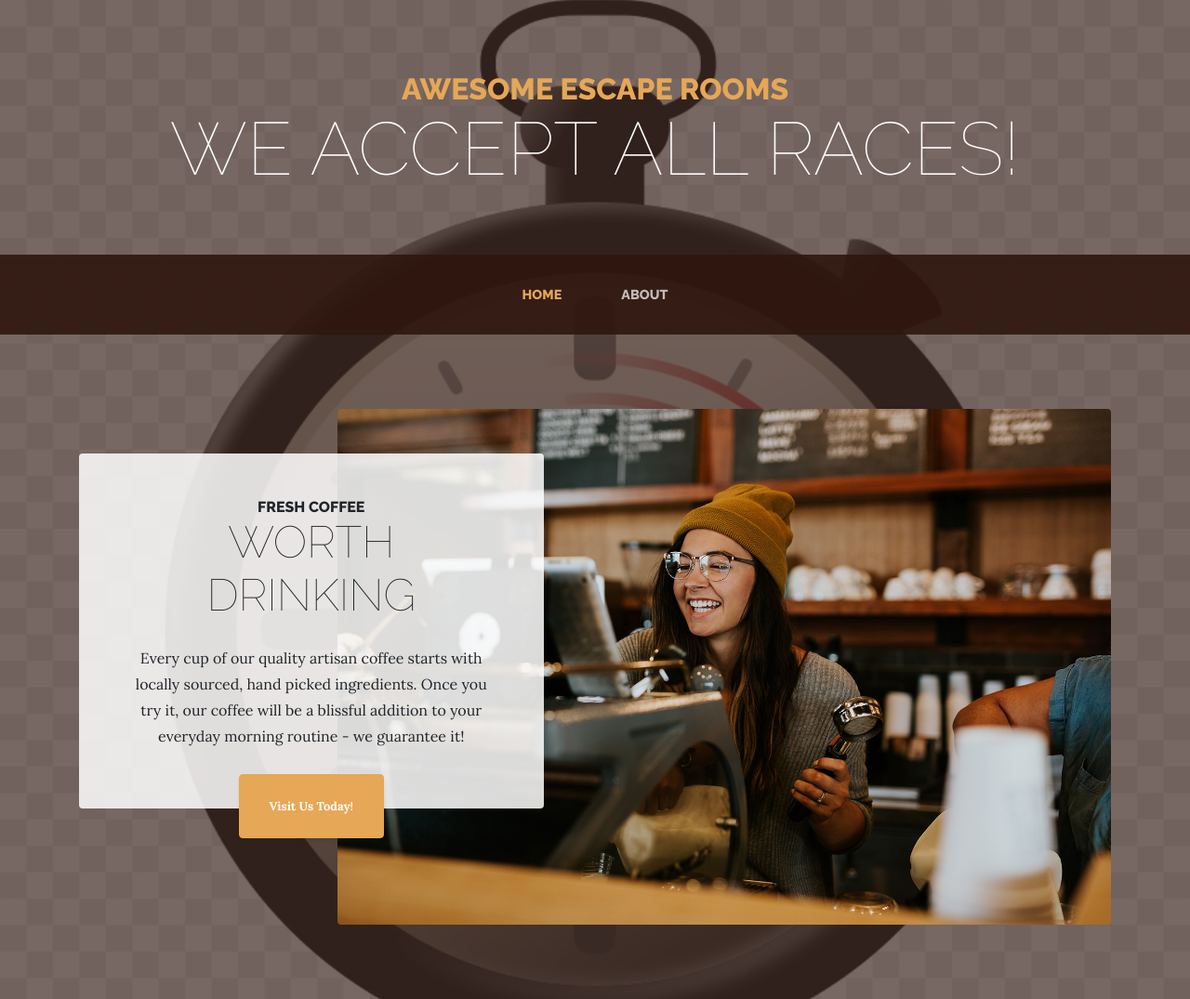
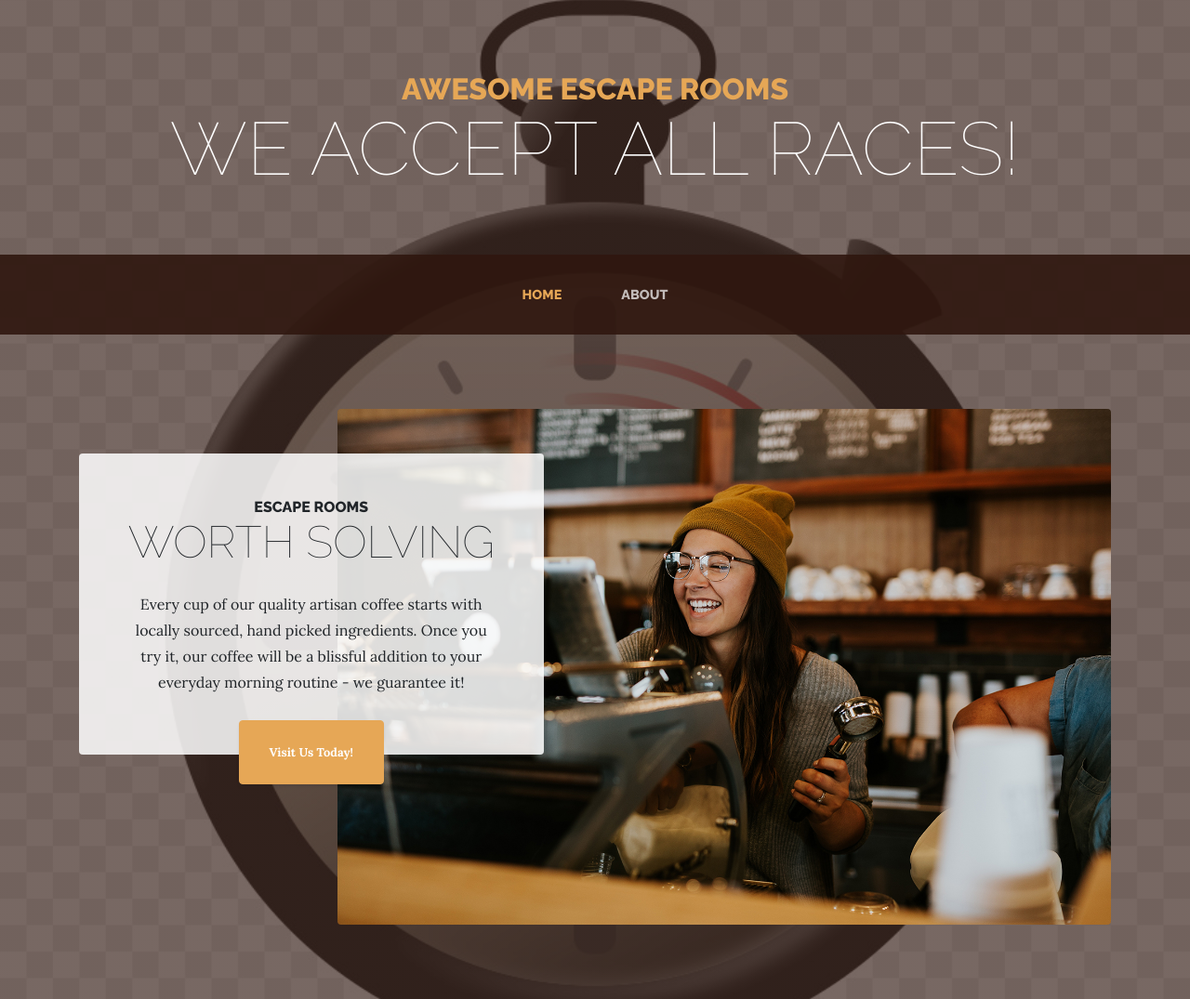
Before and after one commit to RadiantCheddar/websitedesign, a website: page index.html in a window 1280 px wide. Shown: the top 1075 px of the page at 93% size. Drawn offline with Linux system fonts and the light colour scheme.

Commit message:
Update index.html

```diff
--- a/index.html
+++ b/index.html
@@ -58,8 +58,8 @@
           <img class="intro-img img-fluid mb-3 mb-lg-0 rounded" src="img/intro.jpg" alt="">
           <div class="intro-text left-0 text-center bg-faded p-5 rounded">
             <h2 class="section-heading mb-4">
-              <span class="section-heading-upper">Fresh Coffee</span>
-              <span class="section-heading-lower">Worth Drinking</span>
+              <span class="section-heading-upper">Escape Rooms</span>
+              <span class="section-heading-lower">Worth Solving</span>
             </h2>
             <p class="mb-3">Every cup of our quality artisan coffee starts with locally sourced, hand picked ingredients. Once you try it, our coffee will be a blissful addition to your everyday morning routine - we guarantee it!
             </p>
```
